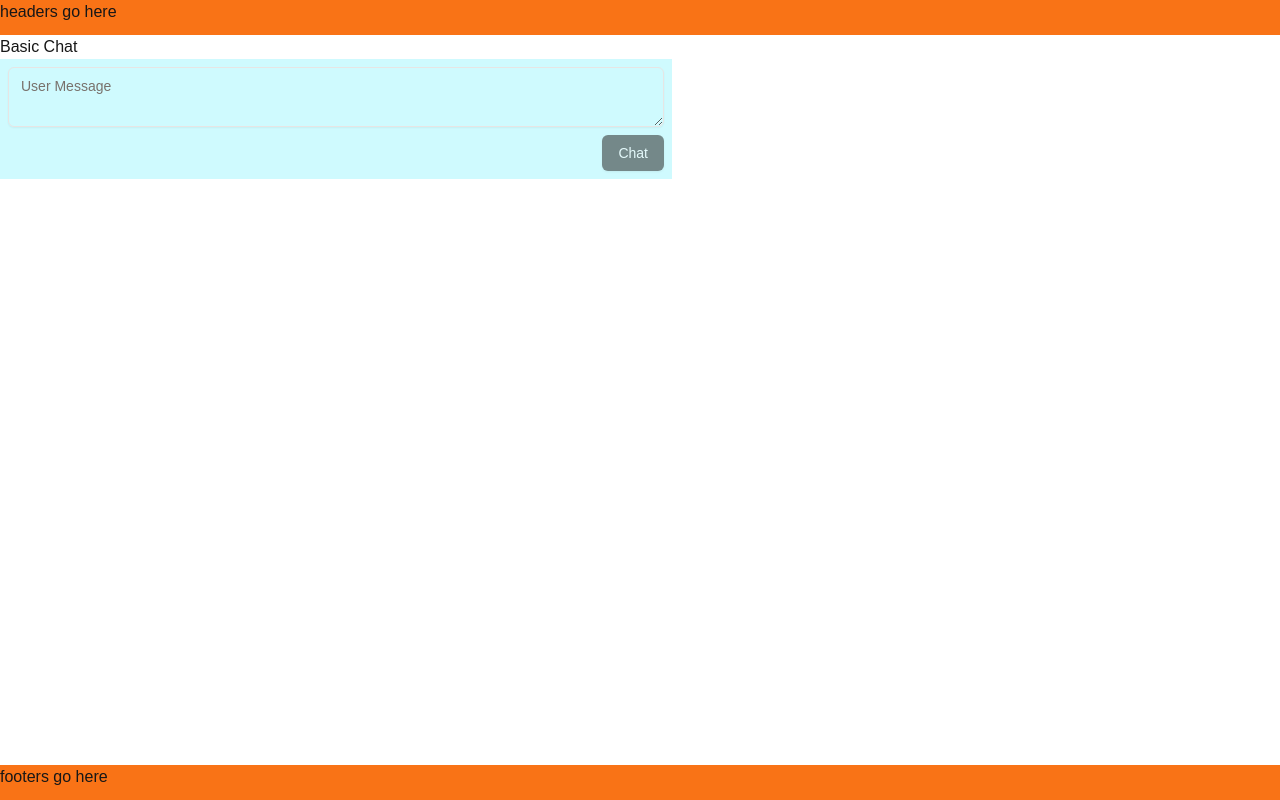
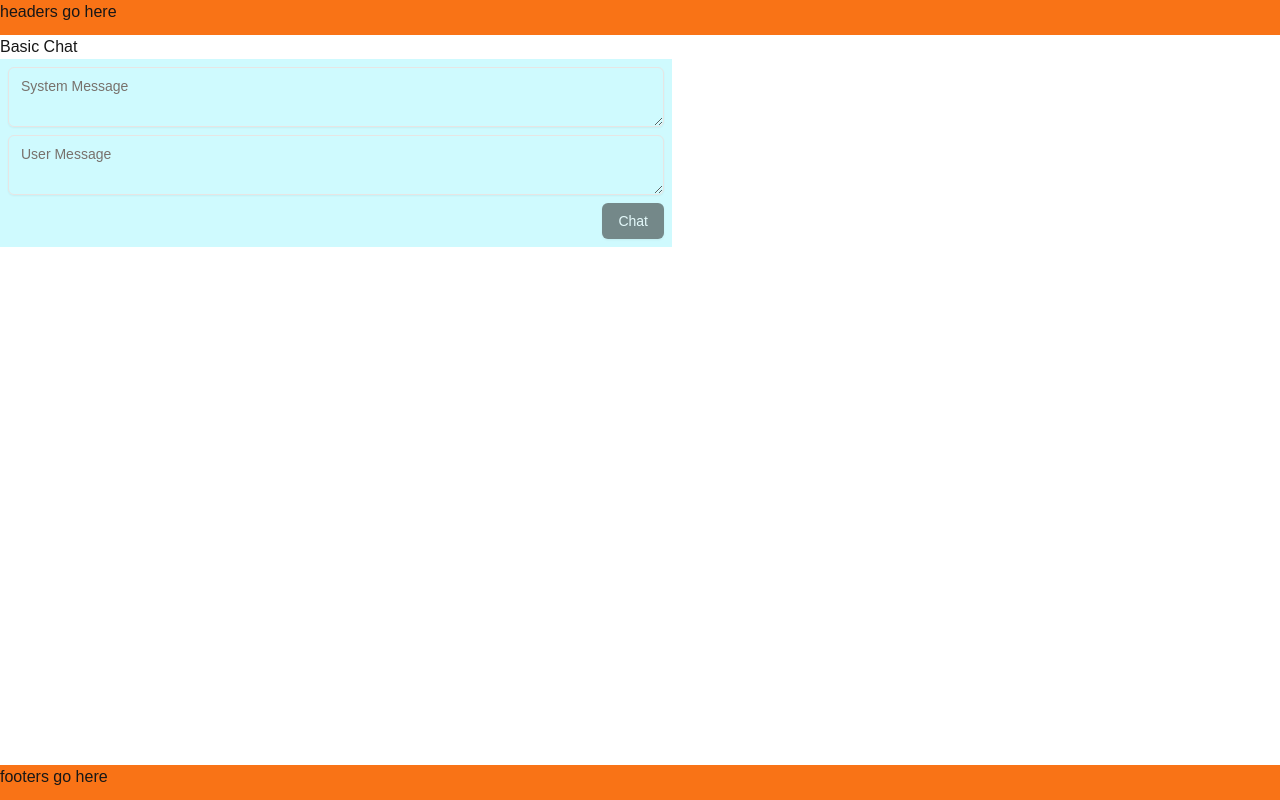
Before and after one commit to Leon-Avanade-Carbonell/2024-NextJS-DeckGL, a Next.js app: page /basic-chat in a window 1280 px wide. Built offline with nearby package versions, Linux system fonts and the light colour scheme.

Commit message:
feat: response from server actions

```diff
--- a/app/basic-chat/ChatFrame.tsx
+++ b/app/basic-chat/ChatFrame.tsx
@@ -9,9 +9,14 @@ import { useState } from 'react'
 export function ChatFrame() {
   const [systemMessage, setSystemMessage] = useState('')
   const [userMessage, setUserMessage] = useState('')
+  const [response, setResponse] = useState('')
 
   const { mutate } = useMutation({
     mutationFn: chatAction,
+    onSuccess: (data) => {
+      console.table(data)
+      setResponse(data.response)
+    },
   })
 
   function runAction() {
@@ -25,7 +30,12 @@ export function ChatFrame() {
   return (
     <div className="border-1 grid max-w-2xl gap-2 bg-cyan-100 p-2">
       <Textarea
-        className=""
+        placeholder="System Message"
+        value={systemMessage}
+        onChange={(event) => setSystemMessage(event.target.value)}
+      />
+
+      <Textarea
         placeholder="User Message"
         value={userMessage}
         onChange={(event) => setUserMessage(event.target.value)}
@@ -35,6 +45,7 @@ export function ChatFrame() {
           Chat
         </Button>
       </div>
+      {response.length >= 3 && <div>{response}</div>}
     </div>
   )
 }
--- a/app/basic-chat/actions/chat.tsx
+++ b/app/basic-chat/actions/chat.tsx
@@ -7,6 +7,7 @@ type ChatActionProps = {
 
 async function chatAction(props: ChatActionProps) {
   console.table(props)
+  return { response: `cats ${props.userMessage}` }
 }
 
 export { chatAction }
```
